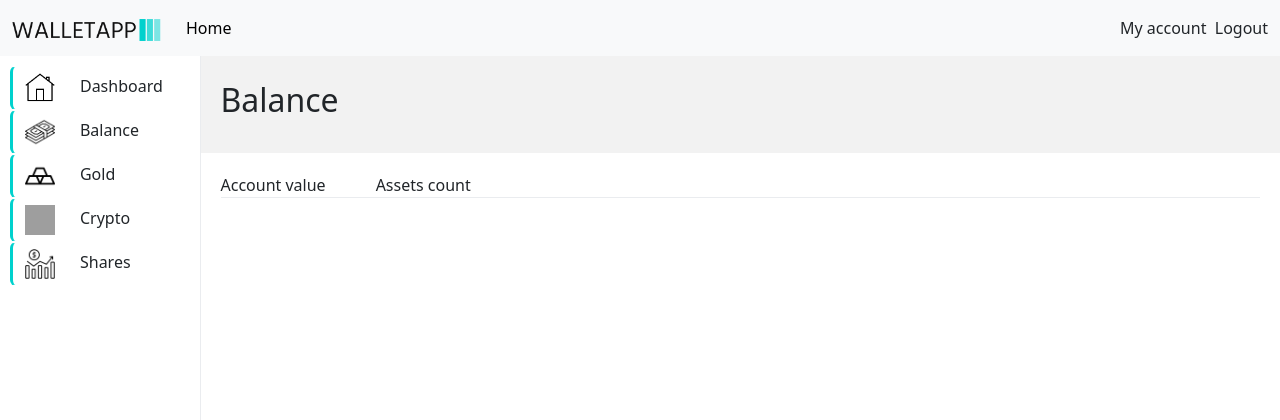
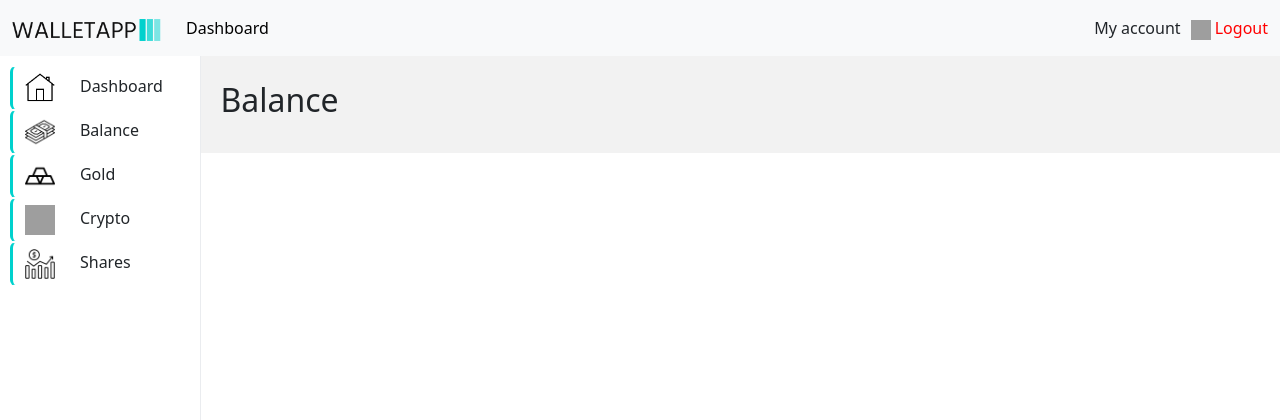
Before and after one commit to PrzemekBort/web_walletapp, a Django app: page /balance/ in a window 1280 px wide. Shown: the top 420 px of the page. Run offline with Django 4.2, Linux system fonts and the light colour scheme; a user stored in the database is signed in; grey boxes are pictures that could not be loaded.

Commit message:
- add logout icon - change logout text color

```diff
--- a/main/templates/main/balance.html
+++ b/main/templates/main/balance.html
@@ -4,3 +4,6 @@
 
 {% block dashboard-bar %}
 {% endblock %}
+
+{% block main-content %}
+{% endblock %}
--- a/main/templates/main/dashboard.html
+++ b/main/templates/main/dashboard.html
@@ -28,11 +28,13 @@
                 <div class="collapse navbar-collapse" id="navbarSupportedContent">
                     <ul class="navbar-nav me-auto mb-2 mb-lg-0">
                         <li class="nav-item">
-                            <a class="nav-link active" aria-current="page" href="/dashboard">Home</a>
+                            <a class="nav-link active" aria-current="page" href="/dashboard">Dashboard</a>
                         </li>
                     </ul>
-                    <a class="nav-link" href="/account">My account&nbsp;&nbsp;</a>
-                    <a class="nav-link" href="/logout">Logout</a>
+                    <a class="nav-link" href="/account" style="margin-right: 10px;">My account</a>
+                    <a class="nav-link" href="/logout" style="color: red;">
+                        <img src="{% static 'icons/logout.png' %}" style="width: 20px; height: 20px;">
+                        Logout</a>
                 </div>
             </div>
         </nav>
@@ -104,11 +106,11 @@
                 <div class="assets-general-info">
                     <div style="margin-right: 50px;">
                         <p style="margin-bottom: 0px;">Account value</p>
-                        <h2 style="margin-bottom: 0px;">{{amount}}</h2>
+                        <h2 style="margin-bottom: 0px;">{{amount}} PLN</h2>
                     </div>
                     <div style="margin-right: 50px;">
                         <p style="margin-bottom: 0px;">Assets count</p>
-                        <h2 style="margin-bottom: 0px;">{{assets_count}}</h2>
+                        <h2 style="margin-bottom: 0px; color: #00d1cd">{{assets_count}}</h2>
                     </div>
                 </div>
             </div>
```
Also changed, not shown: db.sqlite3.
